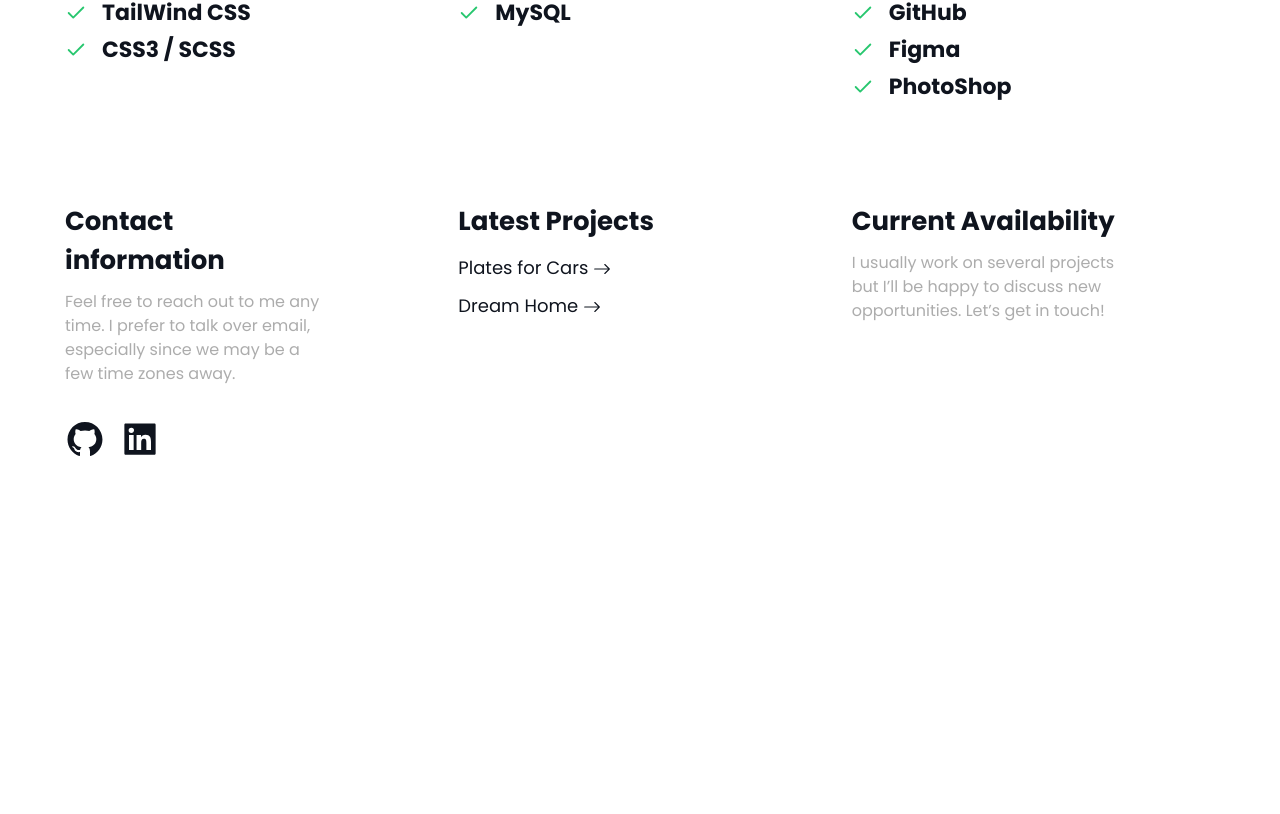
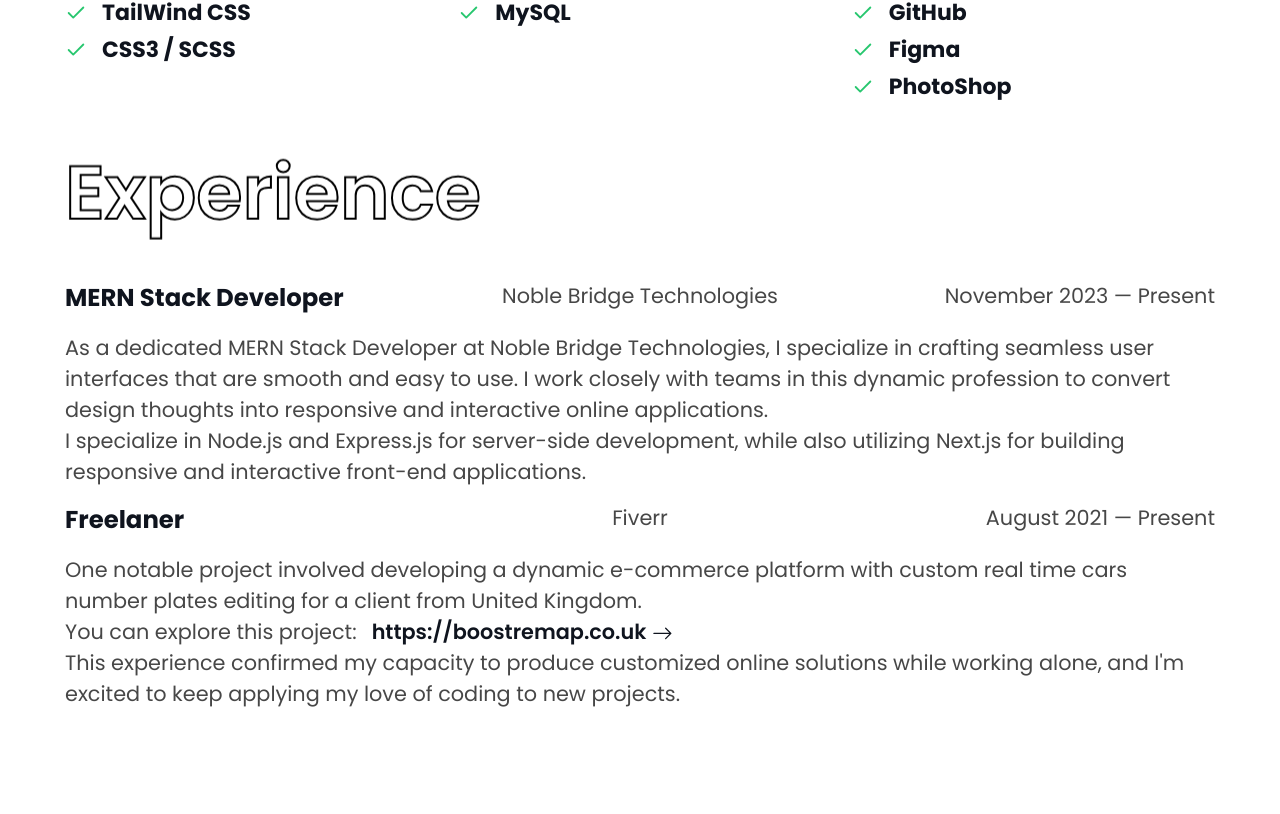
Before and after one commit to abubakar-sarwar/portfolio, a Next.js app: page /about in a window 1280 px wide. Shown: the part 946-1760 px from the top of the page. Before the commit the page ends 1442 px from the top, so only its background shows below. Built offline with nearby package versions, Linux system fonts and the light colour scheme.

Commit message:
about us page

```diff
--- /dev/null
+++ b/app/_components/aboutComponents/experience.tsx
@@ -0,0 +1,84 @@
+"use client";
+import { useEffect } from "react";
+import { addObserver, createObserver, removeObserver } from "@/utils/utils";
+import Link from "next/link";
+import { BsArrowRight } from "react-icons/bs";
+
+const Experience = () => {
+  useEffect(() => {
+    if (typeof IntersectionObserver !== "undefined") {
+      var observer = createObserver();
+      addObserver(observer);
+    }
+
+    return () => {
+      removeObserver(observer);
+    };
+  }, []);
+
+  return (
+    <div className="experience mt-2">
+      <div className="container">
+        <div className="sec-title mb-2">
+          <h1 className="title animate animate-top">Experience</h1>
+        </div>
+        <div className="row animate">
+          <div className="col-33">
+            <h3 className="experience-des">MERN Stack Developer</h3>
+          </div>
+          <div className="col-33 flx flx-jc">
+            <p className="experience-para">Noble Bridge Technologies</p>
+          </div>
+          <div className="col-33 flx flx-je">
+            <span className="experience-para">November 2023 — Present</span>
+          </div>
+          <div className="col-1">
+            <p className="experience-para m-1">
+              As a dedicated MERN Stack Developer at Noble Bridge Technologies,
+              I specialize in crafting seamless user interfaces that are smooth
+              and easy to use. I work closely with teams in this dynamic
+              profession to convert design thoughts into responsive and
+              interactive online applications. <br /> I specialize in Node.js
+              and Express.js for server-side development, while also utilizing
+              Next.js for building responsive and interactive front-end
+              applications.
+            </p>
+          </div>
+        </div>
+        <div className="row animate">
+          <div className="col-33">
+            <h3 className="experience-des">Freelaner</h3>
+          </div>
+          <div className="col-33 flx flx-jc">
+            <p className="experience-para">Fiverr</p>
+          </div>
+          <div className="col-33 flx flx-je">
+            <span className="experience-para">August 2021 — Present</span>
+          </div>
+          <div className="col-1">
+            <p className="experience-para m-1">
+              One notable project involved developing a dynamic e-commerce
+              platform with custom real time cars number plates editing for a
+              client from United Kingdom. <br /> You can explore this project:
+              <Link
+                className="ml-1"
+                target="_blank"
+                href="https://boostremap.co.uk"
+              >
+                <strong>
+                  https://boostremap.co.uk
+                  <BsArrowRight />
+                </strong>
+              </Link>
+              <br /> This experience confirmed my capacity to produce customized
+              online solutions while working alone, and I'm excited to keep
+              applying my love of coding to new projects.
+            </p>
+          </div>
+        </div>
+      </div>
+    </div>
+  );
+};
+
+export default Experience;
--- a/app/about/skillsAbout.tsx
+++ b/app/_components/aboutComponents/skillsAbout.tsx
@@ -7,8 +7,8 @@ import { FiCheck } from "react-icons/fi";
 const SkillsAbout = () => {
   useEffect(() => {
     if (typeof IntersectionObserver !== "undefined") {
-      var observer = createObserver("show");
-      addObserver(observer, "hide");
+      var observer = createObserver();
+      addObserver(observer);
     }
 
     return () => {
@@ -18,7 +18,7 @@ const SkillsAbout = () => {
 
   return (
     <div className="container">
-      <div className="about-skills hide">
+      <div className="about-skills animate">
         <div className="row">
           <div className="col-33">
             <h2 className="skill-title mb-1">Frontend Technologies</h2>
--- a/app/_components/cursorCircle.tsx
+++ b/app/_components/cursorCircle.tsx
@@ -1,9 +1,8 @@
-"use client"
+"use client";
 
-import { useEffect } from "react"
+import { useEffect } from "react";
 
 const CursorCircle = () => {
-
   useEffect(() => {
     const handleMouse = (e: MouseEvent) => {
       const circleCursor = document.querySelector(
@@ -15,7 +14,9 @@ const CursorCircle = () => {
 
       const target = e.target as HTMLElement;
       const isLink =
-        target.tagName === "A" || target.classList.contains("link");
+        target.tagName === "A" ||
+        target.classList.contains("link") ||
+        target.closest("a") !== null;
       const isPopped = target.classList.contains("lr-crc");
 
       if (isLink) {
@@ -35,11 +36,9 @@ const CursorCircle = () => {
     return () => {
       document.removeEventListener("mousemove", handleMouse);
     };
-  }, [])
+  }, []);
 
-  return (
-    <div className="circle-cursor"></div>
-  )
-}
+  return <div className="circle-cursor"></div>;
+};
 
-export default CursorCircle
+export default CursorCircle;
--- a/app/about/page.tsx
+++ b/app/about/page.tsx
@@ -1,5 +1,6 @@
 import Image from "next/image";
-import SkillsAbout from "./skillsAbout";
+import SkillsAbout from "@/app/_components/aboutComponents/skillsAbout";
+import Experience from "@/app/_components/aboutComponents/experience";
 
 const AboutPage = () => {
   return (
@@ -48,6 +49,9 @@ const AboutPage = () => {
       <section>
         <SkillsAbout />
       </section>
+      <section>
+        <Experience />
+      </section>
     </div>
   );
 };
--- a/app/page.tsx
+++ b/app/page.tsx
@@ -10,8 +10,8 @@ import Projects from "@/app/_components/homeComponents/projects";
 export default function Home() {
   useEffect(() => {
     if (typeof IntersectionObserver !== "undefined") {
-      var observer = createObserver("animate-show");
-      addObserver(observer, "animate");
+      var observer = createObserver();
+      addObserver(observer);
     }
 
     const handleScroll = () => {
--- a/css/styles.css
+++ b/css/styles.css
@@ -291,6 +291,10 @@ button:disabled,
     transform: none;
   }
 }
+.m-1 {
+  margin: 15px 0;
+}
+
 .m-2 {
   margin: 30px 0;
 }
@@ -1417,9 +1421,36 @@ footer .projects a:hover svg {
   color: #28c76f;
   flex-shrink: 0;
 }
-.about-page .about-skills.show .skill-title {
+.about-page .about-skills.animate-show .skill-title {
   animation: animation-txt 0.2s forwards;
 }
-.about-page .about-skills.show .skills li {
+.about-page .about-skills.animate-show .skills li {
   animation: animation-txt var(--duration) forwards;
+}
+.about-page .sec-title {
+  margin-bottom: 30px;
+}
+.about-page .experience .row.animate-show {
+  animation: animation-txt 0.8s forwards;
+}
+.about-page .experience-des {
+  font-weight: 700;
+}
+.about-page .experience-para {
+  color: #474747;
+}
+.about-page .experience-para a:hover strong {
+  border-bottom-color: #0f141e;
+}
+.about-page .experience-para a:hover svg {
+  transform: rotate(-45deg);
+}
+.about-page .experience-para strong {
+  font-weight: 600;
+  transition: border 0.2s cubic-bezier(0.4, 0, 0.2, 1);
+  border-bottom: 2px solid transparent;
+}
+.about-page .experience-para svg {
+  margin-left: 6px;
+  transition: transform 0.2s cubic-bezier(0.4, 0, 0.2, 1);
 }/*# sourceMappingURL=styles.css.map */
--- a/scss/Pages/_about.scss
+++ b/scss/Pages/_about.scss
@@ -75,7 +75,7 @@
     }
   }
 
-  .about-skills.show {
+  .about-skills.animate-show {
     .skill-title {
       animation: animation-txt 0.2s forwards;
     }
@@ -83,4 +83,38 @@
       animation: animation-txt var(--duration) forwards;
     }
   }
+  .sec-title {
+    margin-bottom: 30px;
+  }
+  .experience .row.animate-show {
+    animation: animation-txt 0.8s forwards;
+  }
+  .experience {
+    &-des {
+      font-weight: 700;
+    }
+    &-para {
+      color: $txt-light;
+
+      a:hover {
+        strong {
+          border-bottom-color: #0f141e;
+        }
+        svg {
+          transform: rotate(-45deg);
+        }
+      }
+
+      strong {
+        font-weight: 600;
+        transition: border 0.2s cubic-bezier(0.4, 0, 0.2, 1);
+        border-bottom: 2px solid transparent;
+      }
+
+      svg {
+        margin-left: 6px;
+        transition: transform 0.2s cubic-bezier(0.4, 0, 0.2, 1);
+      }
+    }
+  }
 }
--- a/scss/_globals.scss
+++ b/scss/_globals.scss
@@ -248,6 +248,9 @@ button:disabled,
   }
 }
 
+.m-1 {
+  margin: 15px 0;
+}
 .m-2 {
   margin: 30px 0;
 }
--- a/utils/utils.ts
+++ b/utils/utils.ts
@@ -4,14 +4,14 @@ export const initialSkin = (): string => {
   return skin ? skin : "dark";
 };
 
-export const createObserver = (classShow: string) => {
+export const createObserver = () => {
   return new IntersectionObserver(
     (entries) => {
       entries.forEach((entry) => {
         if (entry.isIntersecting) {
-          entry.target.classList.add(classShow);
+          entry.target.classList.add("animate-show");
         } else {
-          entry.target.classList.remove(classShow);
+          entry.target.classList.remove("animate-show");
         }
       });
     },
@@ -21,11 +21,8 @@ export const createObserver = (classShow: string) => {
   );
 };
 
-export const addObserver = (
-  observer: IntersectionObserver,
-  className: string
-) => {
-  const elements = document.querySelectorAll(`.${className}`);
+export const addObserver = (observer: IntersectionObserver) => {
+  const elements = document.querySelectorAll(`.animate`);
   elements.forEach((el) => observer.observe(el as Element));
 };
 
```
Also changed, not shown: 1 other file (tests, documents, lock files or other folders).
